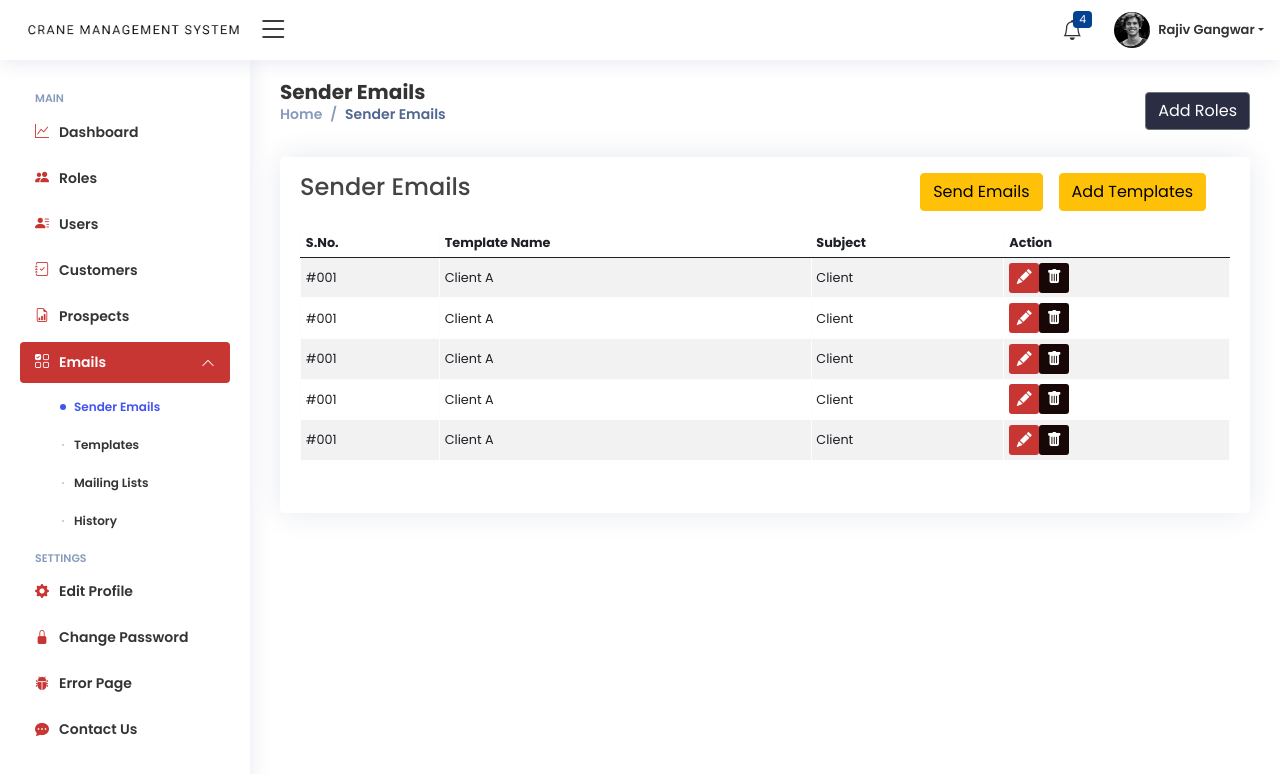
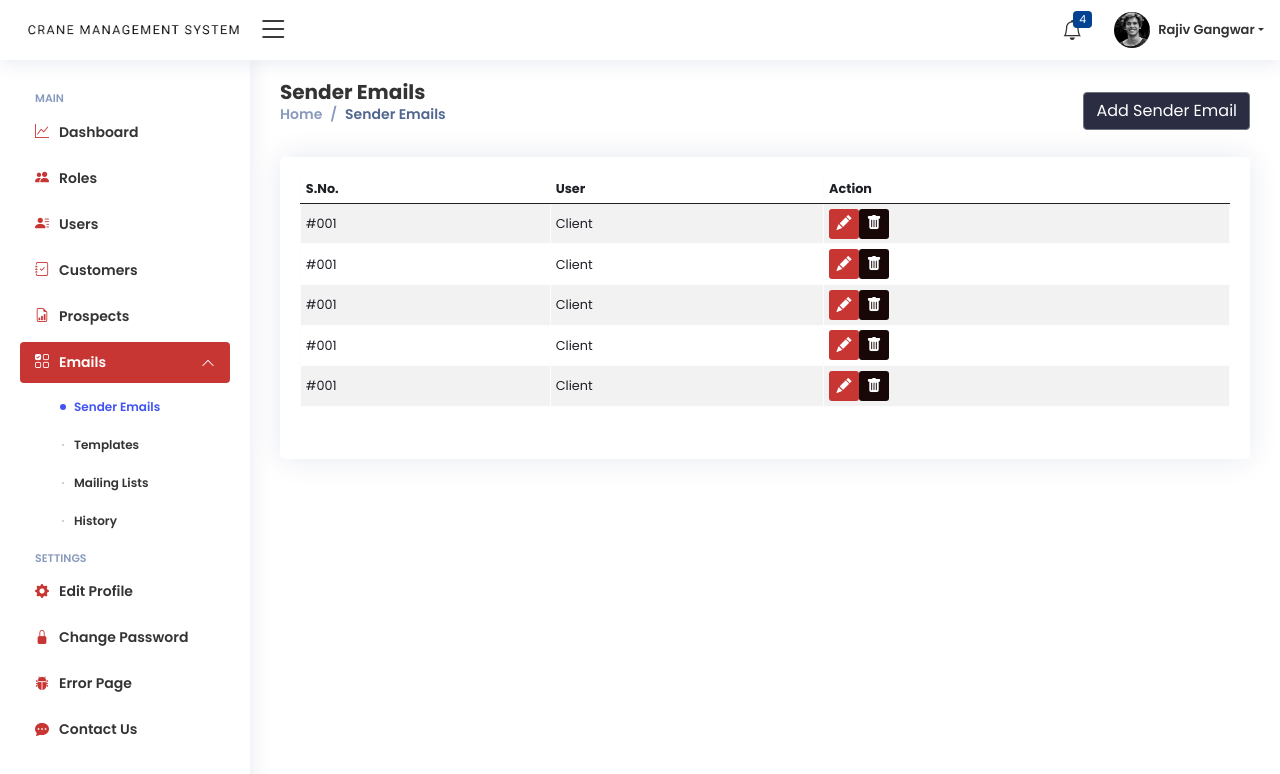
Before and after one commit to amazprashant/Chatventory-Frontend, a React (Vite) app: page /sender-email in a window 1280 px wide. Shown: the top 774 px of the page. Built offline with nearby package versions, Linux system fonts and the light colour scheme.

Commit message:
updating the modal

```diff
--- a/src/pages/Prospects.tsx
+++ b/src/pages/Prospects.tsx
@@ -153,7 +153,7 @@ export default function Prospects() {
 
           <div>
             <label className="form-label">Comments</label>
-            <textarea className="form-control" />
+            <textarea className="form-control" rows={6}/>
           </div>
         </div>
       </Modal>
--- a/src/pages/SenderEmails.tsx
+++ b/src/pages/SenderEmails.tsx
@@ -12,7 +12,7 @@ export default function SenderEmails() {
   const [isModalEmailOpen, setModalEmailOpen] = useState(false);
   const [isModalAddTemplateOpen, setModalAddTemplateOpen] = useState(false);
   const [isModalUploadOpen, setModalUploadOpen] = useState(false);
-  const [isModalAddMailingOpen, setModalAddMailingOpen] = useState(false);
+  const [isModalAddSenderEmailOpen, setModalAddSenderEmailOpen] = useState(false);
   const [permissions, setPermissions] = useState<{ [key: string]: string }>({
     dashboard: "na",
     roles: "na",
@@ -64,8 +64,8 @@ export default function SenderEmails() {
           <div className="col-lg-6 col-md-6 col-sm-12 text-end">
             <button
               className="btn btn-secondary"
-              onClick={() => setModalOpen(true)}
-            > Add Roles
+              onClick={() => setModalAddSenderEmailOpen(true)}
+            > Add Sender Email
             </button>
           </div>
         </div>
@@ -73,44 +73,20 @@ export default function SenderEmails() {
         <div className="card recent-sales overflow-auto">
           <div className="card-body">
             <div className="row">
-            <div className="row mt-3">
 
-              {/* Left Side */}
-              <div className="col-md-6">
-                <h4>Sender Emails</h4>
-              </div>
-
-              {/* Right Side */}
-              <div className="col-md-6">
-                <div className="d-flex gap-3 justify-content-end align-items-end flex-wrap">
-                  <button
-                    className="btn btn-warning d-flex align-items-center"
-                    onClick={() => setModalEmailOpen(true)}>
-                    Send Emails
-                  </button>
-                  <button
-                    className="btn btn-warning d-flex align-items-center"
-                    onClick={() => setModalAddTemplateOpen(true)}>
-                    Add Templates
-                  </button>
-                </div>
-              </div>
-              </div>
               <div className="col-md-12">
                 <div className="content px-0">
                   <table id="example" className="table nowrap table-bordered table-striped" >
                     <thead>
                       <tr>
                         <th>S.No.</th>
-                        <th>Template Name</th>
-                        <th>Subject</th>
+                        <th>User</th>
                         <th>Action</th>
                       </tr>
                     </thead>
                     <tbody>
                       <tr>
                         <td>#001</td>
-                        <td>Client A</td>
                         <td>Client</td>
                         <td>
                           <a href='#' className='icon icon-sm icon-primary' title='Edit'><i className='bi bi-pencil-fill'></i></a>
@@ -119,7 +95,6 @@ export default function SenderEmails() {
                       </tr>
                       <tr>
                         <td>#001</td>
-                        <td>Client A</td>
                         <td>Client</td>
                         <td>
                           <a href='#' className='icon icon-sm icon-primary' title='Edit'><i className='bi bi-pencil-fill'></i></a>
@@ -128,7 +103,6 @@ export default function SenderEmails() {
                       </tr>
                       <tr>
                         <td>#001</td>
-                        <td>Client A</td>
                         <td>Client</td>
                         <td>
                           <a href='#' className='icon icon-sm icon-primary' title='Edit'><i className='bi bi-pencil-fill'></i></a>
@@ -137,7 +111,6 @@ export default function SenderEmails() {
                       </tr>
                       <tr>
                         <td>#001</td>
-                        <td>Client A</td>
                         <td>Client</td>
                         <td>
                           <a href='#' className='icon icon-sm icon-primary' title='Edit'><i className='bi bi-pencil-fill'></i></a>
@@ -146,7 +119,6 @@ export default function SenderEmails() {
                       </tr>
                       <tr>
                         <td>#001</td>
-                        <td>Client A</td>
                         <td>Client</td>
                         <td>
                           <a href='#' className='icon icon-sm icon-primary' title='Edit'><i className='bi bi-pencil-fill'></i></a>
@@ -259,27 +231,11 @@ export default function SenderEmails() {
             </div>
           </form>
         </Modal>
-        <Modal isOpen={isModalAddTemplateOpen} onClose={() => setModalAddTemplateOpen(false)} title="Send Email">
+        <Modal isOpen={isModalAddSenderEmailOpen} onClose={() => setModalAddSenderEmailOpen(false)} title="Add Sender Email">
           <form onSubmit={handleSubmit}>
-            {/* Sender Email */}
-            <div className="mb-3">
-              <label className="form-label">Add Templates</label>
-              <select
-                className="form-select"
-                name="senderEmail"
-                value={formData.senderEmail}
-                onChange={handleChange}
-                required
-              >
-                <option value="">Select Senders Email</option>
-                <option value="noreply@marketsai.com">noreply@marketsai.com</option>
-                <option value="support@marketsai.com">support@marketsai.com</option>
-              </select>
-            </div>
-
             {/* Subject */}
             <div className="mb-3">
-              <label className="form-label">Subject</label>
+              <label className="form-label">Email</label>
               <input
                 type="text"
                 className="form-control"
@@ -290,28 +246,6 @@ export default function SenderEmails() {
                 required
               />
             </div>
-
-            {/* Body */}
-            <div className="mb-3">
-              <label className="form-label">Body</label>
-              <textarea
-                className="form-control"
-                name="body"
-                rows={6}
-                value={formData.body}
-                onChange={handleChange}
-                placeholder="Write your email content..."
-              ></textarea>
-            </div>
-
-            <div className="modal-footer">
-              <button type="button" className="btn btn-secondary" onClick={() => setModalEmailOpen(false)}>
-                Close
-              </button>
-              <button type="submit" className="btn btn-warning">
-                Add Template
-              </button>
-            </div>
           </form>
         </Modal>
       </main>
```
